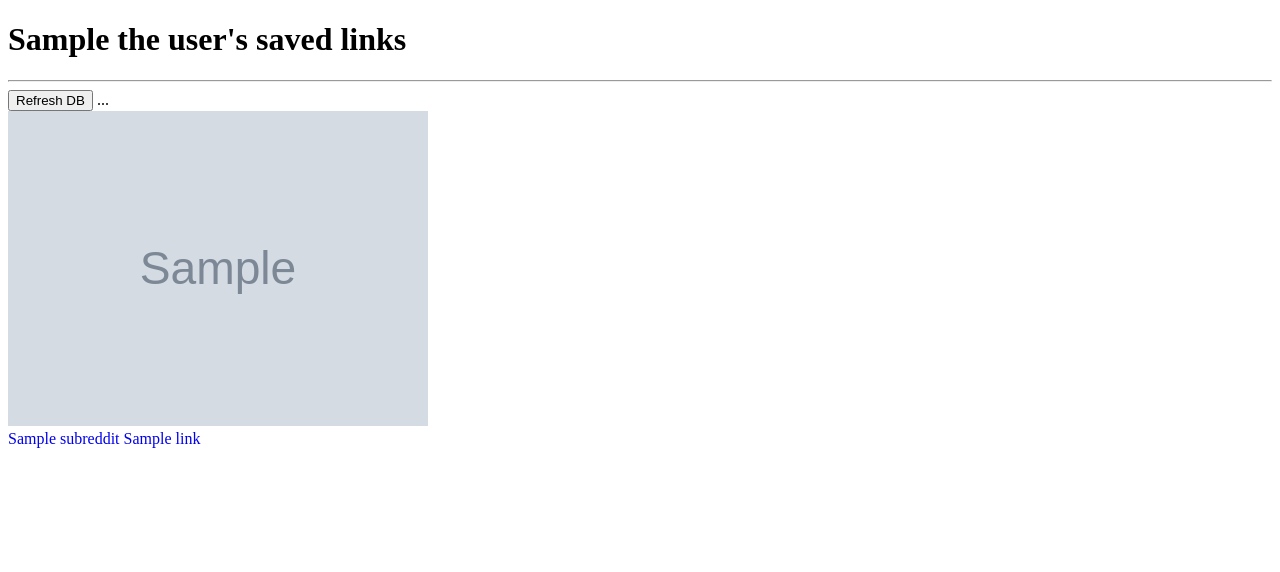
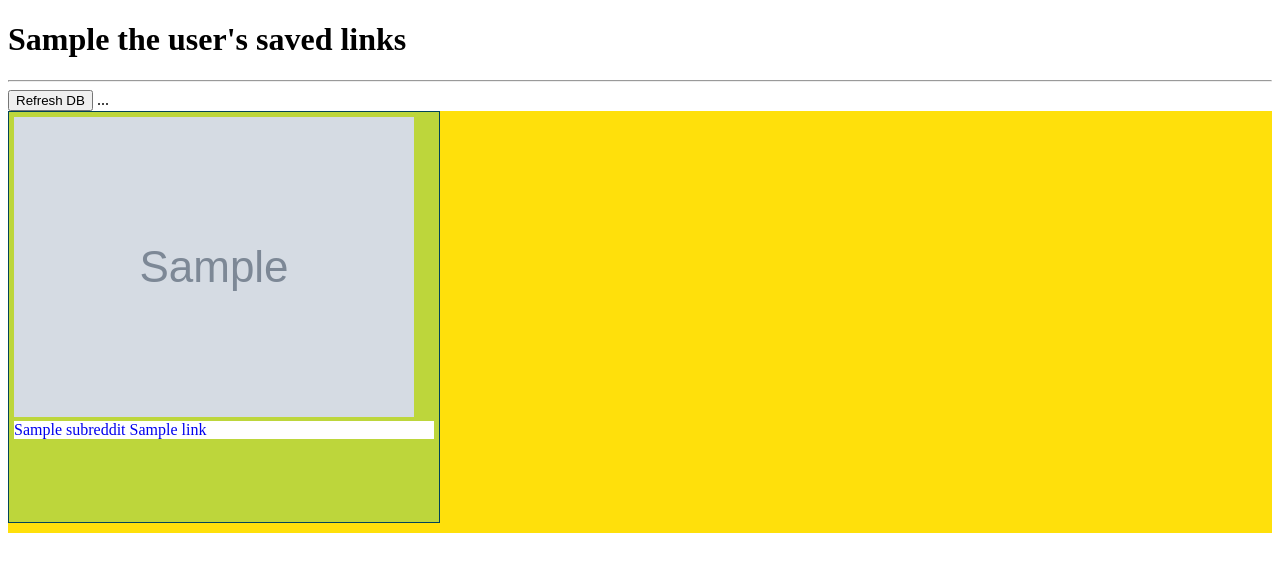
Before and after one commit to lozog/reddit-savedlink-praw, a Flask app: template src/templates/index.html in a window 1280 px wide. Shown: the top 572 px of the page. Run offline with Flask 2, Linux system fonts and the light colour scheme; the template is opened without the code that fills it: most values are stand-ins (such as "Sample title", 1, 10 or a date in 2020); grey boxes marked "Sample" are stand-in pictures; parts of the project's set-up code (start-up, migrations or seed data) failed here and were passed over.

Commit message:
feat: css styling

```diff
--- a/src/static/style.css
+++ b/src/static/style.css
@@ -1,8 +1,30 @@
 .savedlink-card {
   width: 420px;
+  height: 400px;
+  margin-right: 10px;
+  margin-bottom: 10px;
+  border: 1px solid #014358;
+  padding: 5px;
   float: left;
+  background-color: #bdd63b;
 }
 
-.savedlink-thumb {
+.savedlink-info {
+  background-color: white;
+}
+
+.savedlink-thumb {}
+
+.savedlink-thumb-container {
+  overflow: hidden;
   width: 100%;
+  max-height: 340px;
 }
+
+.main-listing {
+  background-color: #ffe00b;
+}
+
+.clear {
+  clear: both;
+}
```
